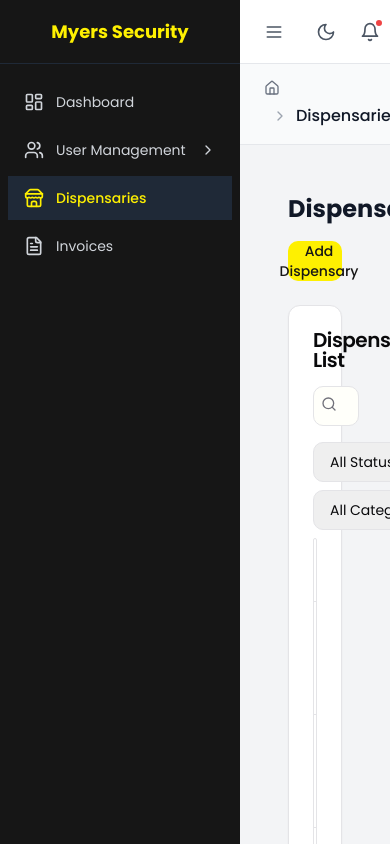
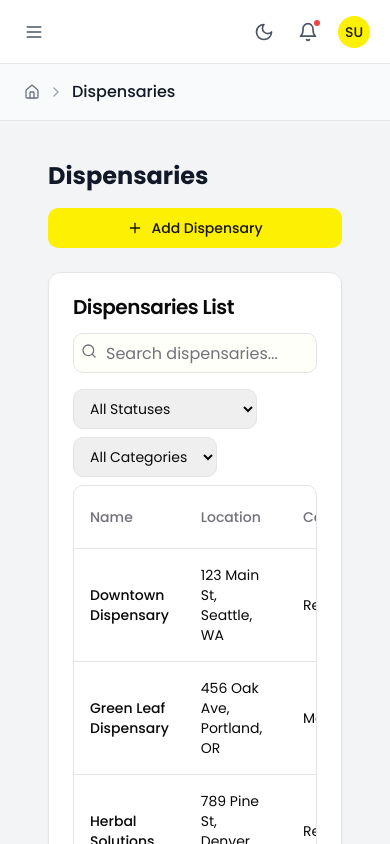
Before and after one commit to morisatyen/security-dashboard-nexus, a React (Vite) app: page /dispensaries in a window 390 px wide. Shown: the top 844 px of the page. Built offline with nearby package versions, Linux system fonts and the light colour scheme; sample sign-in values are in the browser's storage.

Commit message:
Refactor: Implement requested UI changes
- Implement mobile sidebar behavior.
- Implement top bar and breadcrumb updates.
- Implement updates to the Support Engineers page.
- Add a new settings page.
- Ensure responsiveness and adhere to existing design.

```diff
--- a/src/components/Layout.tsx
+++ b/src/components/Layout.tsx
@@ -10,6 +10,24 @@ const Layout: React.FC = () => {
   const { isAuthenticated, loading } = useAuth();
   const [sidebarExpanded, setSidebarExpanded] = useState(true);
   const [isDarkMode, setIsDarkMode] = useState(false);
+  const [isMobile, setIsMobile] = useState(false);
+
+  // Check if mobile and update state
+  useEffect(() => {
+    const checkIfMobile = () => {
+      setIsMobile(window.innerWidth < 768);
+      if (window.innerWidth < 768) {
+        setSidebarExpanded(false);
+      }
+    };
+
+    checkIfMobile();
+    window.addEventListener('resize', checkIfMobile);
+
+    return () => {
+      window.removeEventListener('resize', checkIfMobile);
+    };
+  }, []);
 
   useEffect(() => {
     // Check user preference for dark mode
@@ -35,6 +53,13 @@ const Layout: React.FC = () => {
     }
   };
 
+  // Close sidebar when a menu item is clicked (only on mobile)
+  const handleMenuItemClick = () => {
+    if (isMobile) {
+      setSidebarExpanded(false);
+    }
+  };
+
   // Show loading state
   if (loading) {
     return (
@@ -50,24 +75,31 @@ const Layout: React.FC = () => {
   }
 
   return (
-    <div className="min-h-screen bg-gray-100 dark:bg-gray-900 transition-colors duration-300">
-      <Sidebar isExpanded={sidebarExpanded} />
-
-      <div
-        className={`transition-all duration-300 ease-in-out ${
-          sidebarExpanded ? 'ml-60' : 'ml-16'
-        }`}
-      >
+    <div className="min-h-screen bg-gray-100 dark:bg-gray-900 transition-colors duration-300 flex flex-col">
+      <div className="fixed top-0 z-50 w-full">
         <Header
           toggleSidebar={toggleSidebar}
           toggleTheme={toggleTheme}
           isDarkMode={isDarkMode}
         />
         <Breadcrumb />
+      </div>
 
-        <main className="p-6">
-          <Outlet />
-        </main>
+      <div className="flex flex-1 pt-[112px]">
+        <Sidebar
+          isExpanded={sidebarExpanded}
+          onMenuItemClick={handleMenuItemClick}
+        />
+
+        <div
+          className={`flex-1 transition-all duration-300 ease-in-out overflow-auto h-[calc(100vh-112px)] ${
+            sidebarExpanded ? 'md:ml-60' : 'ml-0 md:ml-16'
+          }`}
+        >
+          <main className="p-6">
+            <Outlet />
+          </main>
+        </div>
       </div>
     </div>
   );
--- a/src/components/Sidebar.tsx
+++ b/src/components/Sidebar.tsx
@@ -19,6 +19,7 @@ interface MenuItemProps {
   label: string;
   isSidebarExpanded: boolean;
   permission?: string | undefined;
+  onMenuItemClick?: () => void;
 }
 
 interface NestedMenuItemProps extends MenuItemProps {
@@ -33,7 +34,8 @@ const MenuItem: React.FC<MenuItemProps> = ({
   to,
   icon,
   label,
-  isSidebarExpanded
+  isSidebarExpanded,
+  onMenuItemClick
 }) => {
   return (
     <NavLink
@@ -46,6 +48,7 @@ const MenuItem: React.FC<MenuItemProps> = ({
         }
         ${!isSidebarExpanded ? 'justify-center' : ''}
       `}
+      onClick={onMenuItemClick}
     >
       <span className="flex-shrink-0">{icon}</span>
       {isSidebarExpanded && <span className="ml-3">{label}</span>}
@@ -58,7 +61,8 @@ const NestedMenuItem: React.FC<NestedMenuItemProps> = ({
   icon,
   label,
   subItems,
-  isSidebarExpanded
+  isSidebarExpanded,
+  onMenuItemClick
 }) => {
   const [isOpen, setIsOpen] = useState(false);
   const { hasPermission } = useAuth();
@@ -99,6 +103,7 @@ const NestedMenuItem: React.FC<NestedMenuItemProps> = ({
                 block px-4 py-2 text-sm transition-colors
                 ${isActive ? 'text-myers-yellow font-medium' : 'text-gray-400 hover:text-white'}
               `}
+              onClick={onMenuItemClick}
             >
               {item.label}
             </NavLink>
@@ -111,18 +116,19 @@ const NestedMenuItem: React.FC<NestedMenuItemProps> = ({
 
 interface SidebarProps {
   isExpanded: boolean;
+  onMenuItemClick?: () => void;
 }
 
-const Sidebar: React.FC<SidebarProps> = ({ isExpanded }) => {
+const Sidebar: React.FC<SidebarProps> = ({ isExpanded, onMenuItemClick }) => {
   const { hasPermission } = useAuth();
 
   return (
     <aside
       className={`
         bg-myers-darkBlue text-white
-        fixed left-0 top-0 bottom-0 z-40
+        fixed left-0 top-[112px] bottom-0 z-40
         transform transition-all duration-300 ease-in-out
-        ${isExpanded ? 'w-60' : 'w-16'}
+        ${isExpanded ? 'w-60 translate-x-0' : 'w-16 -translate-x-full md:translate-x-0'}
         flex flex-col
       `}
     >
@@ -144,6 +150,7 @@ const Sidebar: React.FC<SidebarProps> = ({ isExpanded }) => {
               icon={<LayoutDashboard className="h-5 w-5" />}
               label="Dashboard"
               isSidebarExpanded={isExpanded}
+              onMenuItemClick={onMenuItemClick}
             />
           )}
 
@@ -153,6 +160,7 @@ const Sidebar: React.FC<SidebarProps> = ({ isExpanded }) => {
               icon={<Users className="h-5 w-5" />}
               label="User Management"
               isSidebarExpanded={isExpanded}
+              onMenuItemClick={onMenuItemClick}
               subItems={[
                 { to: "admin-users", label: "Admin Users", permission: 'users.read' },
                 { to: "support-engineers", label: "Support Engineers", permission: 'users.read' }
@@ -166,6 +174,7 @@ const Sidebar: React.FC<SidebarProps> = ({ isExpanded }) => {
               icon={<Store className="h-5 w-5" />}
               label="Dispensaries"
               isSidebarExpanded={isExpanded}
+              onMenuItemClick={onMenuItemClick}
             />
           )}
 
@@ -175,6 +184,7 @@ const Sidebar: React.FC<SidebarProps> = ({ isExpanded }) => {
               icon={<TicketCheck className="h-5 w-5" />}
               label="Service Requests"
               isSidebarExpanded={isExpanded}
+              onMenuItemClick={onMenuItemClick}
             />
           )}
 
@@ -184,6 +194,7 @@ const Sidebar: React.FC<SidebarProps> = ({ isExpanded }) => {
               icon={<FileText className="h-5 w-5" />}
               label="Invoices"
               isSidebarExpanded={isExpanded}
+              onMenuItemClick={onMenuItemClick}
             />
           )}
 
@@ -193,6 +204,7 @@ const Sidebar: React.FC<SidebarProps> = ({ isExpanded }) => {
               icon={<BookOpen className="h-5 w-5" />}
               label="Knowledge Base"
               isSidebarExpanded={isExpanded}
+              onMenuItemClick={onMenuItemClick}
             />
           )}
         </nav>
```
